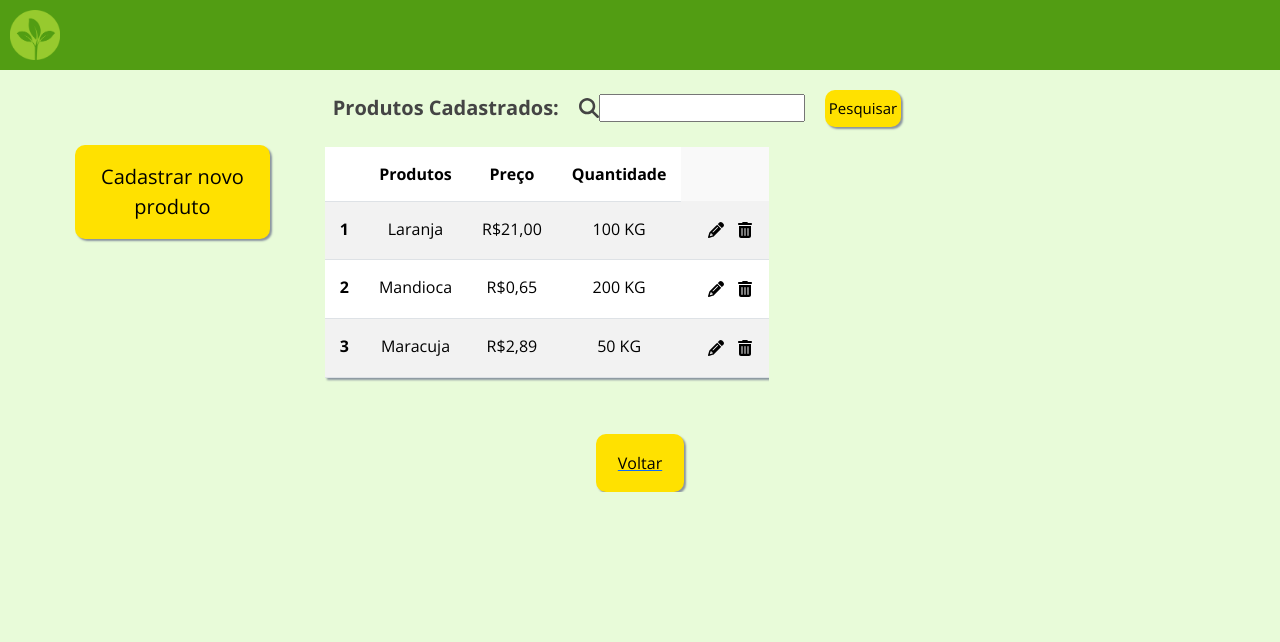
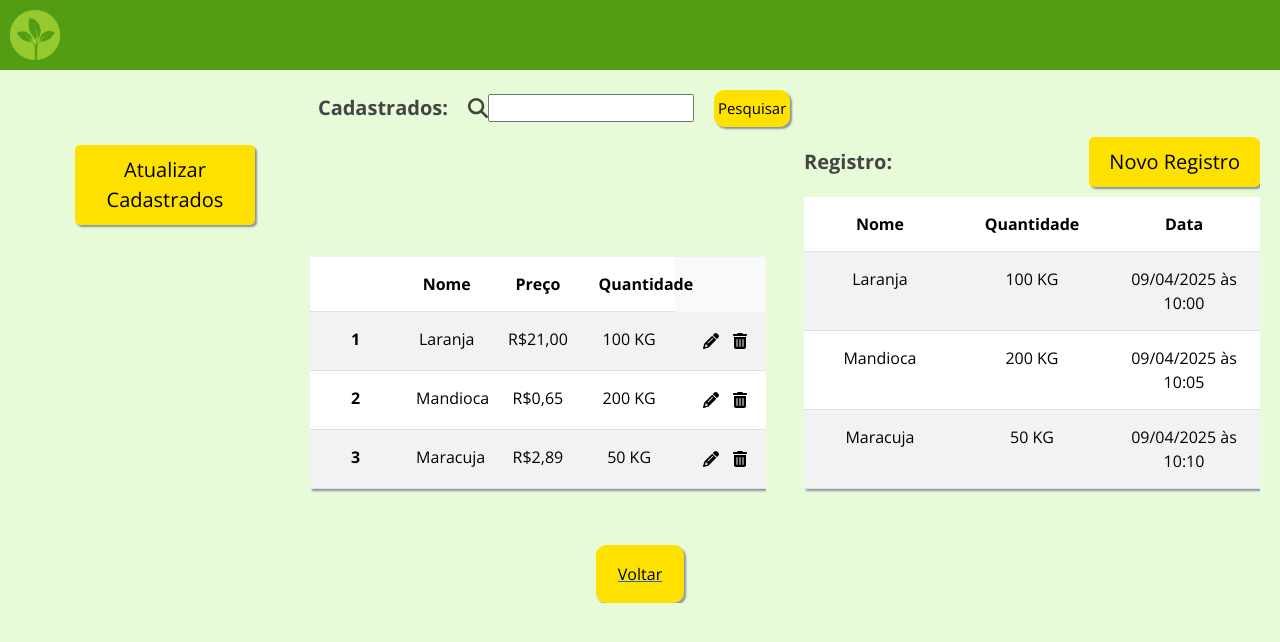
Before and after one commit to ThalesTavares18/gestao-rural, a Next.js app: page /estoque in a window 1280 px wide. Shown: the top 642 px of the page. Built offline with nearby package versions, Linux system fonts and the light colour scheme; no server answers.

Commit message:
leo
avanco no css e no backand

```diff
--- a/app/api/estoque/route.js
+++ b/app/api/estoque/route.js
@@ -13,6 +13,8 @@ export async function GET() {
             status: 200,
             headers: { "Content-Type": "application/json" }
         }
+
+
     );
 }
 
@@ -22,13 +24,13 @@ export async function POST(request) {
 
     const query = `
 
-        INSERT INTO estoque (id_produto, quantidade)
+        INSERT INTO estoque (nome, quantidade)
         VALUES (?, ?)
 
     `;
     const [results] = await conexao.execute(
         query,
-        [body.IDProduto, body.quantidade]
+        [body.ID_produto.nome, body.quantidade]
     );
 
     return new Response(JSON.stringify({ id: results.insertId }));
--- /dev/null
+++ b/app/api/registro/route.js
@@ -0,0 +1,19 @@
+import conexao from "@/app/lib/conexao";
+
+
+export async function GET() {
+    const query = `SELECT produtos.nome, estoque.quantidade
+    FROM produtos
+    JOIN estoque ON estoque.id_produto = produtos.id`
+    const [results] = await conexao.execute(query);
+
+    return new Response(
+        JSON.stringify(results),
+        {
+            status: 200,
+            headers: { "Content-Type": "application/json" }
+        }
+
+
+    );
+}
--- a/app/estoque/page.js
+++ b/app/estoque/page.js
@@ -1,24 +1,23 @@
-'use client'
+'use client';
 
 import React, { useState, useEffect } from 'react';
 import 'bootstrap/dist/css/bootstrap.min.css';
 import './pagina_estoque.css';
 
-
 // npm install @fortawesome/react-fontawesome @fortawesome/free-solid-svg-icons
 
 import { FontAwesomeIcon } from '@fortawesome/react-fontawesome';   // Importando o ícone de edição
-import { faPencilAlt, faTrashAlt, faMagnifyingGlass, } from '@fortawesome/free-solid-svg-icons';  // Importando o ícone de edição
+import { faPencilAlt, faTrashAlt, faMagnifyingGlass } from '@fortawesome/free-solid-svg-icons';  // Importando o ícone de edição
 
 const Estoque = () => {
   const [A1, alteraA1] = useState(false);
-  const [IDProduto, alteraIDProduto] = useState('');
+  const [nomeProduto, alteraNomeProduto] = useState('');
   const [precoProduto, alteraPrecoProduto] = useState('');
   const [quantidadeProduto, alteraQuantidadeProduto] = useState('');
   const [produtos, setProdutos] = useState([
-    { nome: 'Laranja', preco: 'R$21,00', quantidade: '100 KG' },
-    { nome: 'Mandioca', preco: 'R$0,65', quantidade: '200 KG' },
-    { nome: 'Maracuja', preco: 'R$2,89', quantidade: '50 KG' },
+    { nome: 'Laranja', preco: 'R$21,00', quantidade: '100 KG', dataCadastro: '2025-04-09T10:00:00' },
+    { nome: 'Mandioca', preco: 'R$0,65', quantidade: '200 KG', dataCadastro: '2025-04-09T10:05:00' },
+    { nome: 'Maracuja', preco: 'R$2,89', quantidade: '50 KG', dataCadastro: '2025-04-09T10:10:00' },
   ]);
 
   const buscaTodos = async () => {
@@ -27,9 +26,9 @@ const Estoque = () => {
     setProdutos(data); // Atualiza o estado com os produtos
   };
 
-  useEffect(()=> {
-    buscaTodos()
-}, [])
+  useEffect(() => {
+    buscaTodos();
+  }, []);
 
   const handleClick = () => {
     alteraA1(!A1);
@@ -37,7 +36,7 @@ const Estoque = () => {
 
   const handleSalvar = async () => {
     const novoProduto = {
-      IDProduto: IDProduto,
+      nome: nomeProduto,
       quantidade: quantidadeProduto,
     };
 
@@ -49,15 +48,40 @@ const Estoque = () => {
       body: JSON.stringify(novoProduto),
     });
 
+
+    const response2 = await fetch('/api/registro', {
+      method: 'GET',
+      headers: {
+        'Content-Type': 'application/json',
+      },
+      body: JSON.stringify(novoProduto),
+    });
+
+
     const data = await response.json();
+    const id_produto = await response2.json();
 
-    setProdutos([...produtos, {novoProduto, id: data.id }]);
+    setProdutos([...produtos, { novoProduto, id: data.id, id_produto }]);
 
-    // volta os campos após clicar em salvar salvar
+    // volta os campos após clicar em salvar
     alteraNomeProduto('');
-    alteraPrecoProduto('');
     alteraQuantidadeProduto('');
     alteraA1(false); // Fecha o formulário depois de salvar
+  };
+
+  const formataData = (valor) => {
+    let data = valor.split("T")[0];
+    let hora = valor.split("T")[1];
+
+    data = data.split("-");
+    data = data.reverse();
+    data = data.join("/");
+
+    hora = hora.split(".")[0];
+    hora = hora.split(":");
+    hora = hora[0] + ":" + hora[1];
+
+    return data + " às " + hora;
   };
 
   return (
@@ -72,7 +96,7 @@ const Estoque = () => {
             <div className="atualizar">
               <button className="button" onClick={handleClick}>
                 <i className="fa-solid fa-download"></i>
-                <p>Cadastrar novo produto</p>
+                <p>Atualizar Cadastrados</p>
               </button>
             </div>
           </div>
@@ -83,22 +107,31 @@ const Estoque = () => {
                 <div className="CardGeral">
                   <input
                     type="text"
-                    placeholder="id do produto"
-                    value={IDProduto}
-                    onChange={(e) => alteraIDProduto(e.target.value)}
+                    placeholder="Nome do produto"
+                    value={nomeProduto}
+                    onChange={(e) => alteraNomeProduto(e.target.value)}
                   />
                 </div>
               </div>
 
-
+              <div className="Conteudo">
+                <div className="CardGeral">
+                  <input
+                    type="text"
+                    placeholder="Preço"
+                    value={quantidadeProduto}
+                    onChange={(e) => alteraQuantidadeProduto(e.target.value)}
+                  />
+                </div>
+              </div>
 
               <div className="Conteudo">
                 <div className="CardGeral">
                   <input
                     type="text"
                     placeholder="Quantidade"
-                    value={quantidadeProduto}
-                    onChange={(e) => alteraQuantidadeProduto(e.target.value)}
+                    value={precoProduto}
+                    onChange={(e) => alteraPrecoProduto(e.target.value)}
                   />
                 </div>
               </div>
@@ -114,23 +147,26 @@ const Estoque = () => {
           )}
         </div>
 
-        {/* Container para a tabela e o título */}
+        {/* Container para as tabelas */}
         <div className="produtosCadastradosContainer">
           <div className="produtosCadastradosTitulo">
             <i className="fa-solid fa-file"></i>
-            <p className="lupa" >Produtos Cadastrados:</p>
-            <p> <FontAwesomeIcon icon={faMagnifyingGlass} /></p>
+            <p className="lupa"> Cadastrados:</p>
+            <p><FontAwesomeIcon icon={faMagnifyingGlass} /></p>
             <input />
             <button className="pesquisa"> Pesquisar </button>
           </div>
 
+          {/* Tabelas lado a lado */}
+          <div className="tabelas-lado-a-lado">
+            {/* Primeira tabela (com ícones) */}
             <div className="tabela-scroll">
               <table className="table table-striped">
                 <thead>
                   <tr>
                     <th scope="col"></th>
-                  <th scope="col">Produtos</th>
-                  <th scope="col">Preço </th>
+                    <th scope="col">Nome</th>
+                    <th scope="col">Preço</th>
                     <th scope="col">Quantidade</th>
                   </tr>
                 </thead>
@@ -139,7 +175,7 @@ const Estoque = () => {
                     <tr key={index}>
                       <th scope="row">{index + 1}</th>
                       <td>{produto.nome}</td>
-                    <td>{produto.preco }</td>
+                      <td>{produto.preco}</td>
                       <td>{produto.quantidade}</td>
                       <td>
                         <button className="button-edit">
@@ -153,6 +189,35 @@ const Estoque = () => {
                   ))}
                 </tbody>
               </table>
+            </div>
+
+            {/* Segunda tabela (sem ícones) */}
+            <div className="tabela-scroll">
+              <div className="produtosCadastradosTitulo">
+                <p>Registro:</p>
+                <button className="button" style={{ float: 'right' }}>
+                  Novo Registro
+                </button>
+              </div>
+              <table className="table table-striped">
+                <thead>
+                  <tr>
+                    <th scope="col">Nome</th>
+                    <th scope="col">Quantidade</th>
+                    <th scope="col">Data</th>
+                  </tr>
+                </thead>
+                <tbody>
+                  {produtos.map((produto, index) => (
+                    <tr key={index}>
+                      <td>{produto.nome}</td>
+                      <td>{produto.quantidade}</td>
+                      <td>{formataData(produto.dataCadastro)}</td>
+                    </tr>
+                  ))}
+                </tbody>
+              </table>
+            </div>
           </div>
         </div>
       </div>
--- a/app/estoque/pagina_estoque.css
+++ b/app/estoque/pagina_estoque.css
@@ -131,15 +131,16 @@ body {
 /* Estilos para o botão */
 .button {
     box-shadow: 2px 2px 2px #8a94a0;
-    border-radius: 10px;
-    padding: 15px 20px;
+    border-radius: 5px;
+    padding: 10px 20px;
     background: #ffe100;
     color: black;
     font-size: 20px;
     display: flex;
     justify-content: space-between;
     cursor: pointer;
-    border-color: transparent;
+    border: none;
+    cursor: pointer;
 }
 
 .button:hover{
@@ -162,6 +163,7 @@ body {
     display: flex;
     align-items: center;
     margin-bottom: 10px;
+    justify-content: space-between;
 }
 
 .produtosCadastradosTitulo i {
@@ -198,3 +200,24 @@ body {
 .lupa{
    padding-right: 20px;
 }
+
+
+
+.tabelas-lado-a-lado {
+    display: flex;
+    align-items:last baseline;
+    justify-content: space-between;
+    gap: 30px;
+  }
+
+  .tabela-scroll {
+    width: 48%;
+    overflow-x: auto;
+    border-radius: 8px;
+  }
+
+  .table {
+    width: 100%;
+    table-layout: fixed;
+
+  }
```
Lines whose indentation alone changed are shown as unchanged.
